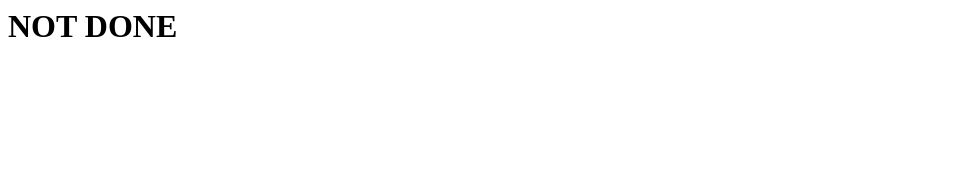
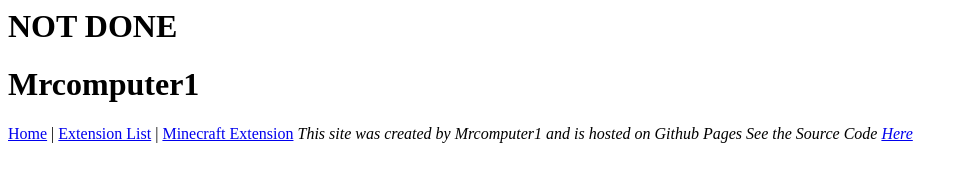
Before and after one commit to Mrcomputer1/Website, a plain HTML site: page index.html in a window 1280 px wide. Shown: the whole page, without its empty margins (0-968 px from the left). Drawn offline with Linux system fonts and the light colour scheme.

Commit message:
Update index.html

```diff
--- a/index.html
+++ b/index.html
@@ -6,9 +6,12 @@
     <!--WARN-->
     <h1>NOT DONE</h1>
     <!--HEADER-->
-
+    <h1>Mrcomputer1</h1>
+    <a class="navlink" href="index.html">Home</a> | <a class="navlink" href="../ExtList.html">Extension List</a> | <a class="navlink" href="../Mrcomputer1ScratchExtensions/MinecraftExtension.html">Minecraft Extension</a>
     <!--CONTENT-->
 
     <!--FOOTER-->
+    <i>This site was created by Mrcomputer1 and is hosted on Github Pages</i>
+    <i>See the Source Code <a href="http://github.com/Mrcomputer1/Website/tree/gh-pages">Here</a></i>
   </body>
 </html>
```
